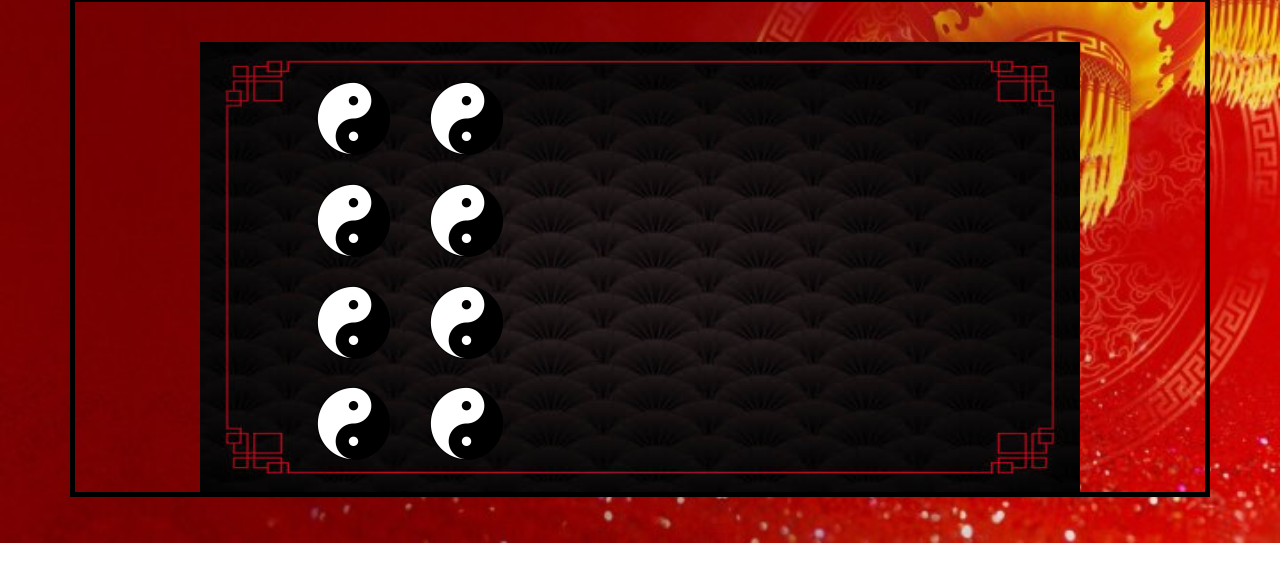
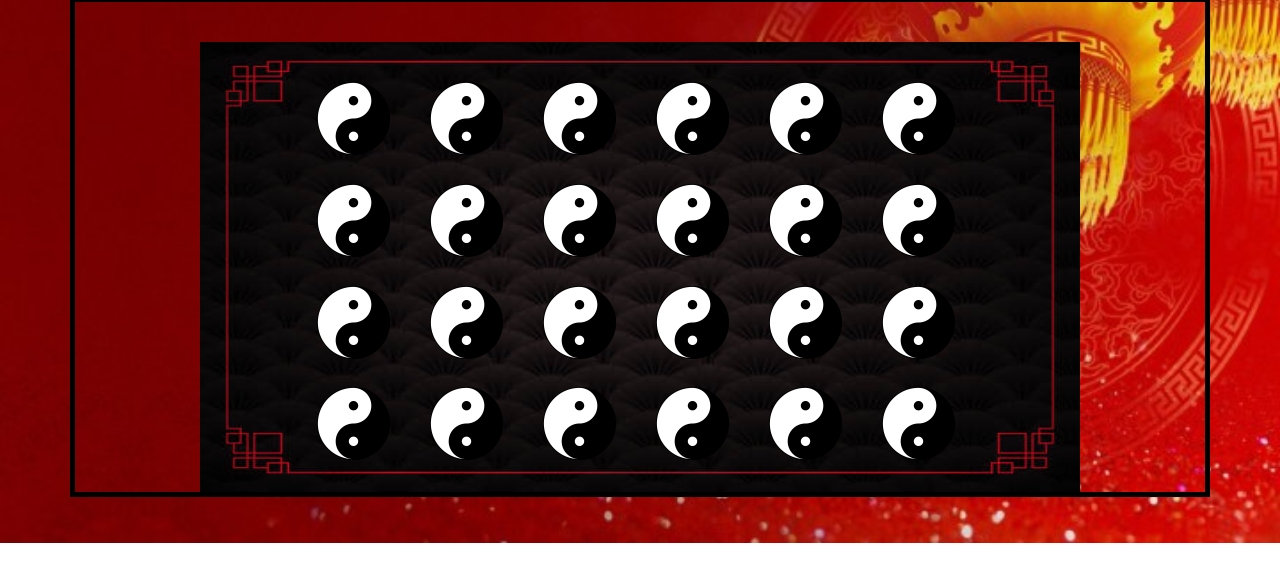
Before and after one commit to stevengo497/Atypical-Asians, a plain HTML site: page index.html in a window 1280 px wide. Shown: the part 177-758 px from the top of the page. Drawn offline with nearby package versions, Linux system fonts and the light colour scheme; a web font is replaced by a local one.

Commit message:
all yin yangs are placed

```diff
--- a/index.html
+++ b/index.html
@@ -24,7 +24,24 @@
 	<img class="yinYang" id="column2Card2" src="images/Yin-yang.png">
 	<img class="yinYang" id="column2Card3" src="images/Yin-yang.png">
 	<img class="yinYang" id="column2Card4" src="images/Yin-yang.png">
-		<img class="table-background" src="images/table-background.jpg">
+	<img class="yinYang" id="column3Card1" src="images/Yin-yang.png">
+	<img class="yinYang" id="column3Card2" src="images/Yin-yang.png">
+	<img class="yinYang" id="column3Card3" src="images/Yin-yang.png">
+	<img class="yinYang" id="column3Card4" src="images/Yin-yang.png">
+	<img class="yinYang" id="column4Card1" src="images/Yin-yang.png">
+	<img class="yinYang" id="column4Card2" src="images/Yin-yang.png">
+	<img class="yinYang" id="column4Card3" src="images/Yin-yang.png">
+	<img class="yinYang" id="column4Card4" src="images/Yin-yang.png">
+	<img class="yinYang" id="column5Card1" src="images/Yin-yang.png">
+	<img class="yinYang" id="column5Card2" src="images/Yin-yang.png">
+	<img class="yinYang" id="column5Card3" src="images/Yin-yang.png">
+	<img class="yinYang" id="column5Card4" src="images/Yin-yang.png">
+	<img class="yinYang" id="column6Card1" src="images/Yin-yang.png">
+	<img class="yinYang" id="column6Card2" src="images/Yin-yang.png">
+	<img class="yinYang" id="column6Card3" src="images/Yin-yang.png">
+	<img class="yinYang" id="column6Card4" src="images/Yin-yang.png">
+
+	<img class="table-background" src="images/table-background.jpg">
 
 
 	</div>
--- a/style.css
+++ b/style.css
@@ -51,49 +51,120 @@ h1 {
 }
 
 #column1Card1 {
-
 	margin-left: 20%;
 	margin-top: 7%;
 }
 
 #column1Card2 {
-
 	margin-left: 20%;
 	margin-top: 16%;
 }
 
 #column1Card3 {
-
 	margin-left: 20%;
 	margin-top: 25%;
 }
 
 #column1Card4 {
-
 	margin-left: 20%;
 	margin-top: 34%;
 }
 
 #column2Card1 {
-
 	margin-left: 30%;
 	margin-top: 7%;
 }
 
 #column2Card2 {
-
 	margin-left: 30%;
 	margin-top: 16%;
 }
 
 #column2Card3 {
-
 	margin-left: 30%;
 	margin-top: 25%;
 }
 
 #column2Card4 {
-
 	margin-left: 30%;
 	margin-top: 34%;
 }
+
+#column3Card1 {
+	margin-left: 40%;
+	margin-top: 7%;
+}
+
+#column3Card2 {
+	margin-left: 40%;
+	margin-top: 16%;
+}
+
+#column3Card3 {
+	margin-left: 40%;
+	margin-top: 25%;
+}
+
+#column3Card4 {
+	margin-left: 40%;
+	margin-top: 34%;
+}
+
+#column4Card1 {
+	margin-left: 50%;
+	margin-top: 7%;
+}
+
+#column4Card2 {
+	margin-left: 50%;
+	margin-top: 16%;
+}
+
+#column4Card3 {
+	margin-left: 50%;
+	margin-top: 25%;
+}
+
+#column4Card4 {
+	margin-left: 50%;
+	margin-top: 34%;
+}
+
+#column5Card1 {
+	margin-left: 60%;
+	margin-top: 7%;
+}
+
+#column5Card2 {
+	margin-left: 60%;
+	margin-top: 16%;
+}
+
+#column5Card3 {
+	margin-left: 60%;
+	margin-top: 25%;
+}
+
+#column5Card4 {
+	margin-left: 60%;
+	margin-top: 34%;
+}
+#column6Card1 {
+	margin-left: 70%;
+	margin-top: 7%;
+}
+
+#column6Card2 {
+	margin-left: 70%;
+	margin-top: 16%;
+}
+
+#column6Card3 {
+	margin-left: 70%;
+	margin-top: 25%;
+}
+
+#column6Card4 {
+	margin-left: 70%;
+	margin-top: 34%;
+}
```
